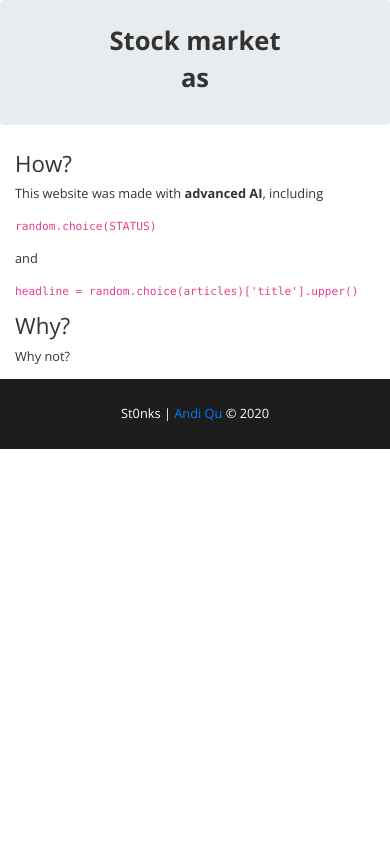
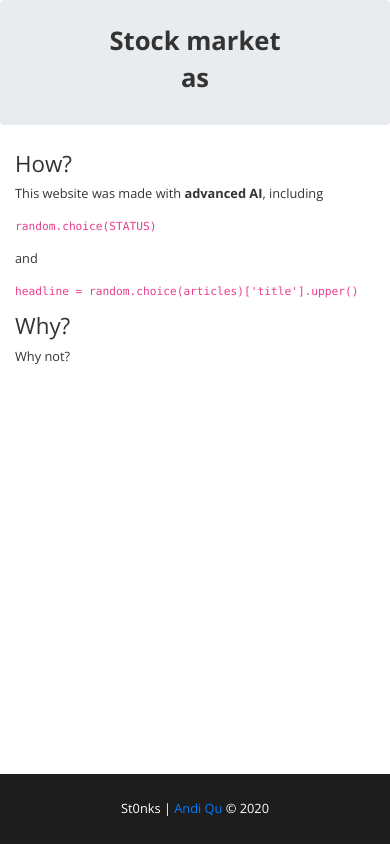
Before and after one commit to dolphingarlic/st0nks, a Flask app: template templates/index.html in a window 390 px wide. Run offline with Flask 2, Linux system fonts and the light colour scheme; the template is opened without the code that fills it, so the values that code supplies are empty; some libraries are stand-ins or nearby versions.

Commit message:
Made footer sticky

```diff
--- a/static/css/styles.css
+++ b/static/css/styles.css
@@ -1,12 +1,23 @@
 * {
     font-family: "Open Sans", sans-serif;
     color: #333333;
+}
+
+html,
+body {
+    height: 100%;
 }
 
 body {
     color: #333;
     margin: 0;
     padding: 0;
+    display: flex;
+    flex-direction: column;
+}
+
+main {
+    flex: 1 0 auto;
 }
 
 h2 {
@@ -17,16 +28,17 @@
     text-align: center;
 }
 
-.page-footer {
+footer {
     background-color: #1d1d1d;
     color: white;
     padding-top: 2rem;
     padding-bottom: 2rem;
+    flex-shrink: 0;
 }
 
 @media screen and (max-width: 767px) {
     html {
-        font-size: .8rem;
+        font-size: 0.8rem;
     }
 }
 @media (min-width: 768px) and (max-width: 991px) {
```
